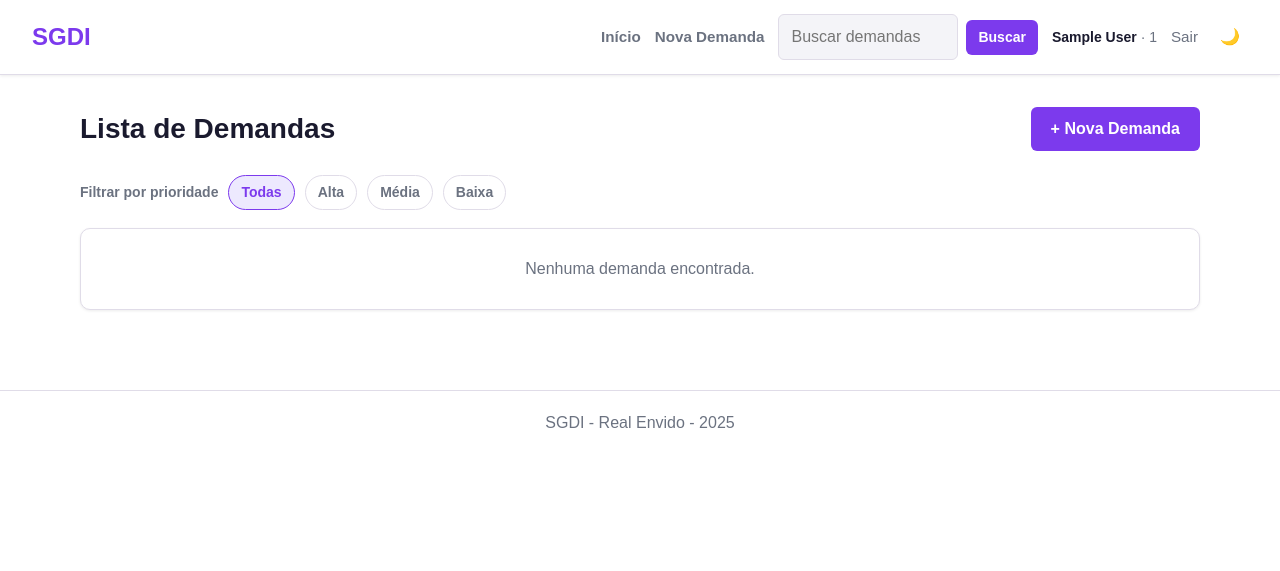
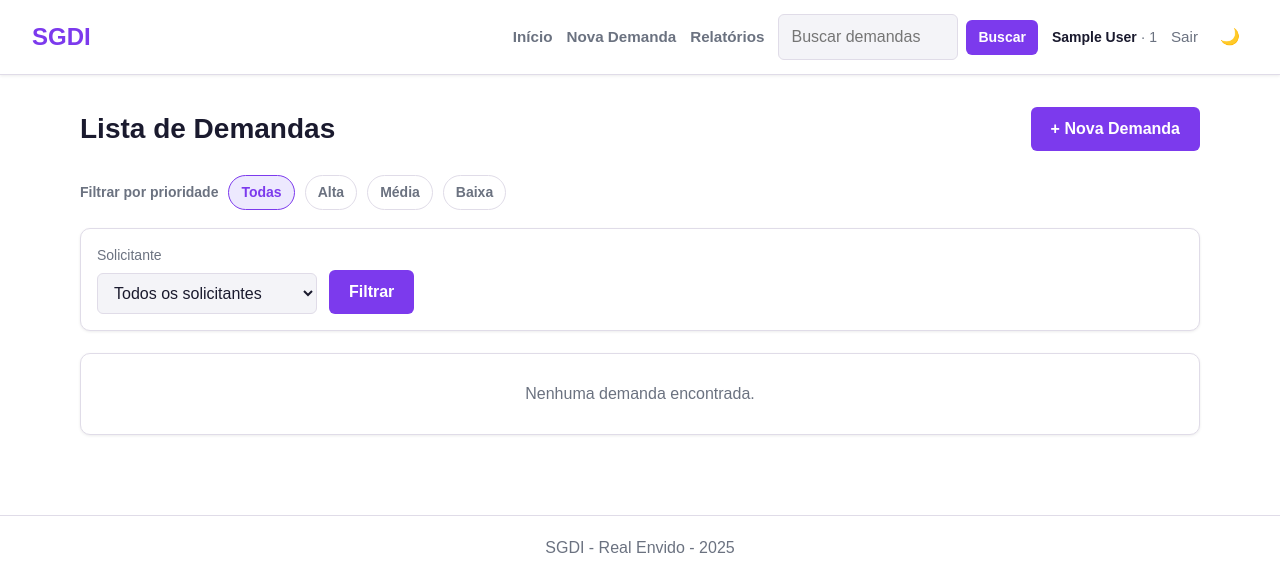
Before and after one commit to rklein7/sistema-sgdi, a Flask app: page / in a window 1280 px wide. Shown: the top 571 px of the page. Run offline with Flask 3, Linux system fonts and the light colour scheme; the visitor is signed in with stand-in values (Sample User, id 1); data that the repository does not hold is empty.

Commit message:
feat: SGDI-31 - Cria filtros e relatórios por solicitante

```diff
--- a/app.py
+++ b/app.py
@@ -28,6 +28,50 @@ def calcular_dias_parada(data_str):
         return (agora - data).days
     except Exception:
         return 0
+
+
+def preparar_demandas(demandas):
+    dados = sorted(demandas or [], key=lambda d: (
+        ORDEM_PRIORIDADE.get(d.get('prioridade', 'Média'), 2),
+        d.get('data_criacao', '')
+    ))
+    for demanda in dados:
+        demanda['dias_parada'] = calcular_dias_parada(demanda.get('data_criacao', ''))
+    return dados
+
+
+def listar_solicitantes(demandas):
+    return sorted({
+        demanda.get('solicitante')
+        for demanda in demandas or []
+        if demanda.get('solicitante')
+    }, key=str.lower)
+
+
+def gerar_relatorio_solicitantes(demandas):
+    resumo = {}
+    for demanda in demandas or []:
+        chave = demanda.get('solicitante') or 'Sem solicitante'
+        item = resumo.setdefault(chave, {
+            'solicitante': chave,
+            'total': 0,
+            'alta': 0,
+            'media': 0,
+            'baixa': 0,
+            'paradas': 0,
+        })
+        prioridade = demanda.get('prioridade')
+        item['total'] += 1
+        if prioridade == 'Alta':
+            item['alta'] += 1
+        elif prioridade == 'Média':
+            item['media'] += 1
+        elif prioridade == 'Baixa':
+            item['baixa'] += 1
+        if calcular_dias_parada(demanda.get('data_criacao', '')) >= DIAS_PARADA:
+            item['paradas'] += 1
+
+    return sorted(resumo.values(), key=lambda item: (-item['total'], item['solicitante'].lower()))
 
 
 def login_required(view_func):
@@ -127,22 +171,27 @@ def logout():
 @login_required
 def index():
     filtro = request.args.get('prioridade', 'Todas')
+    solicitante = request.args.get('solicitante', '').strip()
     query = supabase.table('demandas').select('*')
     if filtro in PRIORIDADES_VALIDAS:
         query = query.eq('prioridade', filtro)
+    if solicitante:
+        query = query.eq('solicitante', solicitante)
     res = query.execute()
 
-    # Ordenar: prioridade (Alta > Média > Baixa) e depois FIFO por data_criacao
-    dados = sorted(res.data, key=lambda d: (
-        ORDEM_PRIORIDADE.get(d.get('prioridade', 'Média'), 2),
-        d.get('data_criacao', '')
-    ))
+    todos = supabase.table('demandas').select('solicitante').execute()
+    solicitantes = listar_solicitantes(todos.data)
+    dados = preparar_demandas(res.data)
 
-    # Anotar dias parado em cada demanda
-    for d in dados:
-        d['dias_parada'] = calcular_dias_parada(d.get('data_criacao', ''))
-
-    return render_template('index.html', demandas=dados, filtro=filtro, dias_parada_limite=DIAS_PARADA)
+    return render_template(
+        'index.html',
+        demandas=dados,
+        filtro=filtro,
+        solicitante=solicitante,
+        solicitantes=solicitantes,
+        prioridades=PRIORIDADES_VALIDAS,
+        dias_parada_limite=DIAS_PARADA
+    )
 
 
 @app.route('/nova_demanda', methods=['GET', 'POST'])
@@ -211,15 +260,65 @@ def deletar(id):
 def buscar():
     termo = request.args.get('q', '')
     res = supabase.table('demandas').select('*').ilike('titulo', f'%{termo}%').execute()
+    todos = supabase.table('demandas').select('solicitante').execute()
 
-    dados = sorted(res.data, key=lambda d: (
-        ORDEM_PRIORIDADE.get(d.get('prioridade', 'Média'), 2),
-        d.get('data_criacao', '')
-    ))
-    for d in dados:
-        d['dias_parada'] = calcular_dias_parada(d.get('data_criacao', ''))
+    dados = preparar_demandas(res.data)
 
-    return render_template('index.html', demandas=dados, filtro='Todas', dias_parada_limite=DIAS_PARADA)
+    return render_template(
+        'index.html',
+        demandas=dados,
+        filtro='Todas',
+        solicitante='',
+        solicitantes=listar_solicitantes(todos.data),
+        prioridades=PRIORIDADES_VALIDAS,
+        dias_parada_limite=DIAS_PARADA
+    )
+
+
+@app.route('/relatorios')
+@login_required
+def relatorios():
+    filtro_prioridade = request.args.get('prioridade', 'Todas')
+    filtro_solicitante = request.args.get('solicitante', '').strip()
+
+    todas_res = supabase.table('demandas').select('*').execute()
+    todas_demandas = todas_res.data or []
+    solicitantes = listar_solicitantes(todas_demandas)
+    resumo_solicitantes = gerar_relatorio_solicitantes(todas_demandas)
+
+    demandas_filtradas = todas_demandas
+    if filtro_prioridade in PRIORIDADES_VALIDAS:
+        demandas_filtradas = [
+            demanda for demanda in demandas_filtradas
+            if demanda.get('prioridade') == filtro_prioridade
+        ]
+    if filtro_solicitante:
+        demandas_filtradas = [
+            demanda for demanda in demandas_filtradas
+            if demanda.get('solicitante') == filtro_solicitante
+        ]
+
+    total_demandas = len(todas_demandas)
+    total_solicitantes = len(solicitantes)
+    total_paradas = sum(
+        1
+        for demanda in todas_demandas
+        if calcular_dias_parada(demanda.get('data_criacao', '')) >= DIAS_PARADA
+    )
+
+    return render_template(
+        'relatorios.html',
+        resumo_solicitantes=resumo_solicitantes,
+        demandas=preparar_demandas(demandas_filtradas),
+        solicitantes=solicitantes,
+        prioridades=PRIORIDADES_VALIDAS,
+        filtro_prioridade=filtro_prioridade,
+        filtro_solicitante=filtro_solicitante,
+        total_demandas=total_demandas,
+        total_solicitantes=total_solicitantes,
+        total_paradas=total_paradas,
+        dias_parada_limite=DIAS_PARADA
+    )
 
 
 @app.route('/detalhes/<int:id>')
--- a/static/style.css
+++ b/static/style.css
@@ -207,6 +212,23 @@ a:hover {
     background: var(--accent-light);
     border-color: var(--accent);
     color: var(--accent);
+}
+
+.inline-filter {
+    display: flex;
+    align-items: flex-end;
+    gap: 12px;
+    flex-wrap: wrap;
+    margin: 0 0 22px;
+    padding: 16px;
+    background: var(--bg-card);
+    border: 1px solid var(--border);
+    border-radius: var(--radius);
+    box-shadow: var(--shadow);
+}
+
+.inline-filter .field {
+    min-width: 220px;
 }
 
 .demand-grid {
--- a/templates/base.html
+++ b/templates/base.html
@@ -15,6 +15,7 @@
             {% if usuario_logado.id %}
                 <a class="nav-link" href="/">Início</a>
                 <a class="nav-link" href="/nova_demanda">Nova Demanda</a>
+                <a class="nav-link" href="/relatorios">Relatórios</a>
                 <form class="search-form" action="/buscar" method="GET">
                     <input type="text" name="q" placeholder="Buscar demandas">
                     <button class="button button--small" type="submit">Buscar</button>
--- a/templates/index.html
+++ b/templates/index.html
@@ -8,11 +8,28 @@
 
 <div class="filter-bar" aria-label="Filtro por prioridade">
     <span class="filter-label">Filtrar por prioridade</span>
-    <a class="filter-link {% if filtro == 'Todas' %}active{% endif %}" href="/?prioridade=Todas">Todas</a>
-    <a class="filter-link {% if filtro == 'Alta' %}active{% endif %}" href="/?prioridade=Alta">Alta</a>
-    <a class="filter-link {% if filtro == 'Média' %}active{% endif %}" href="/?prioridade=Média">Média</a>
-    <a class="filter-link {% if filtro == 'Baixa' %}active{% endif %}" href="/?prioridade=Baixa">Baixa</a>
+    <a class="filter-link {% if filtro == 'Todas' %}active{% endif %}" href="/?prioridade=Todas{% if solicitante %}&solicitante={{ solicitante|urlencode }}{% endif %}">Todas</a>
+    {% for prioridade in prioridades %}
+        <a class="filter-link {% if filtro == prioridade %}active{% endif %}" href="/?prioridade={{ prioridade|urlencode }}{% if solicitante %}&solicitante={{ solicitante|urlencode }}{% endif %}">{{ prioridade }}</a>
+    {% endfor %}
 </div>
+
+<form class="inline-filter" method="GET" action="/">
+    <input type="hidden" name="prioridade" value="{{ filtro }}">
+    <div class="field">
+        <label for="solicitante">Solicitante</label>
+        <select id="solicitante" name="solicitante">
+            <option value="">Todos os solicitantes</option>
+            {% for nome in solicitantes %}
+                <option value="{{ nome }}" {% if nome == solicitante %}selected{% endif %}>{{ nome }}</option>
+            {% endfor %}
+        </select>
+    </div>
+    <button type="submit">Filtrar</button>
+    {% if solicitante %}
+        <a class="button button--secondary" href="/?prioridade={{ filtro|urlencode }}">Limpar</a>
+    {% endif %}
+</form>
 
 {% if demandas %}
     <section class="demand-grid" aria-label="Demandas">
```
Also changed, not shown: other parts of static/style.css (+77 -0 lines), templates/relatorios.html (added, +139 -0 lines), 1 other file.
